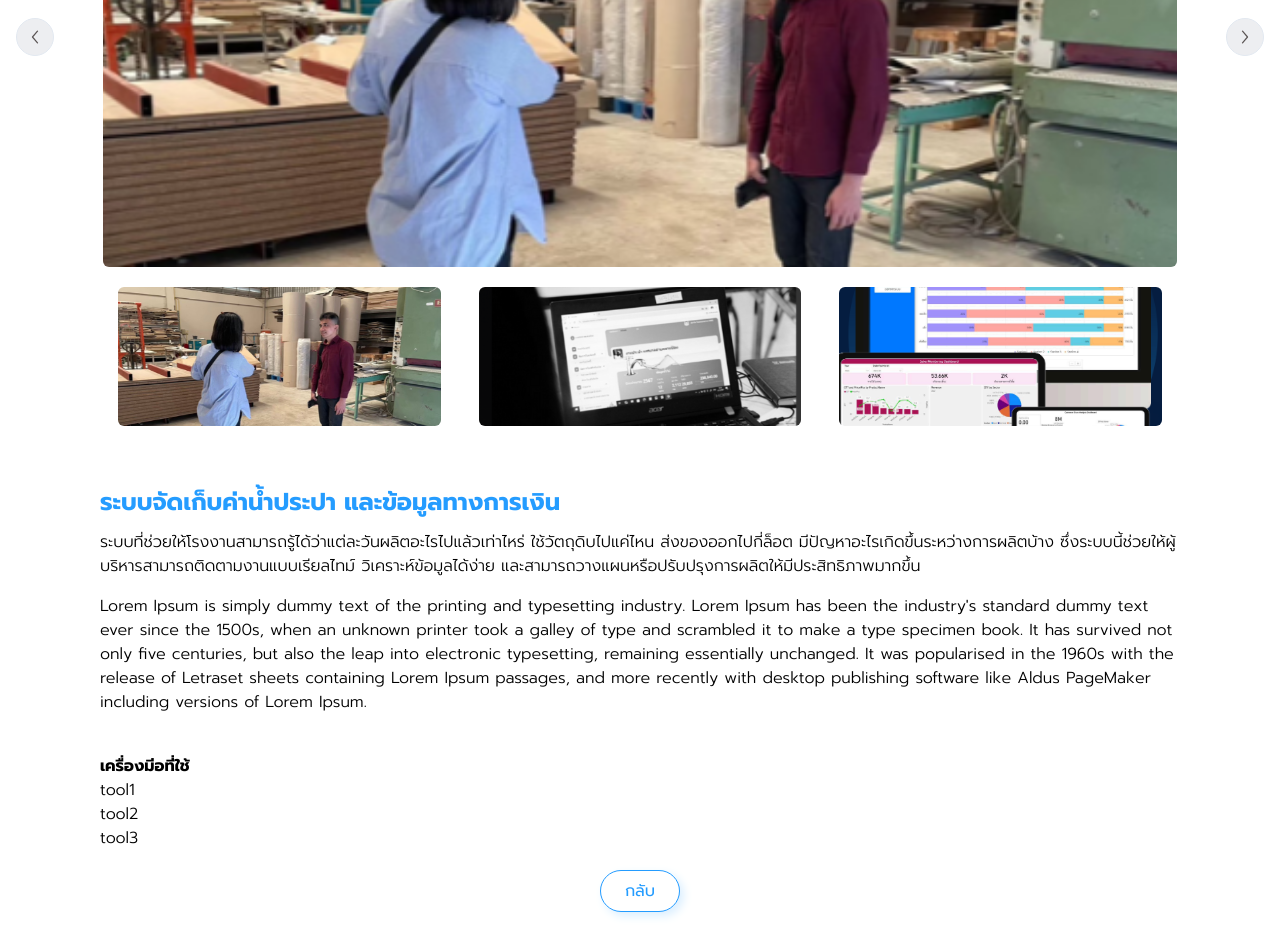
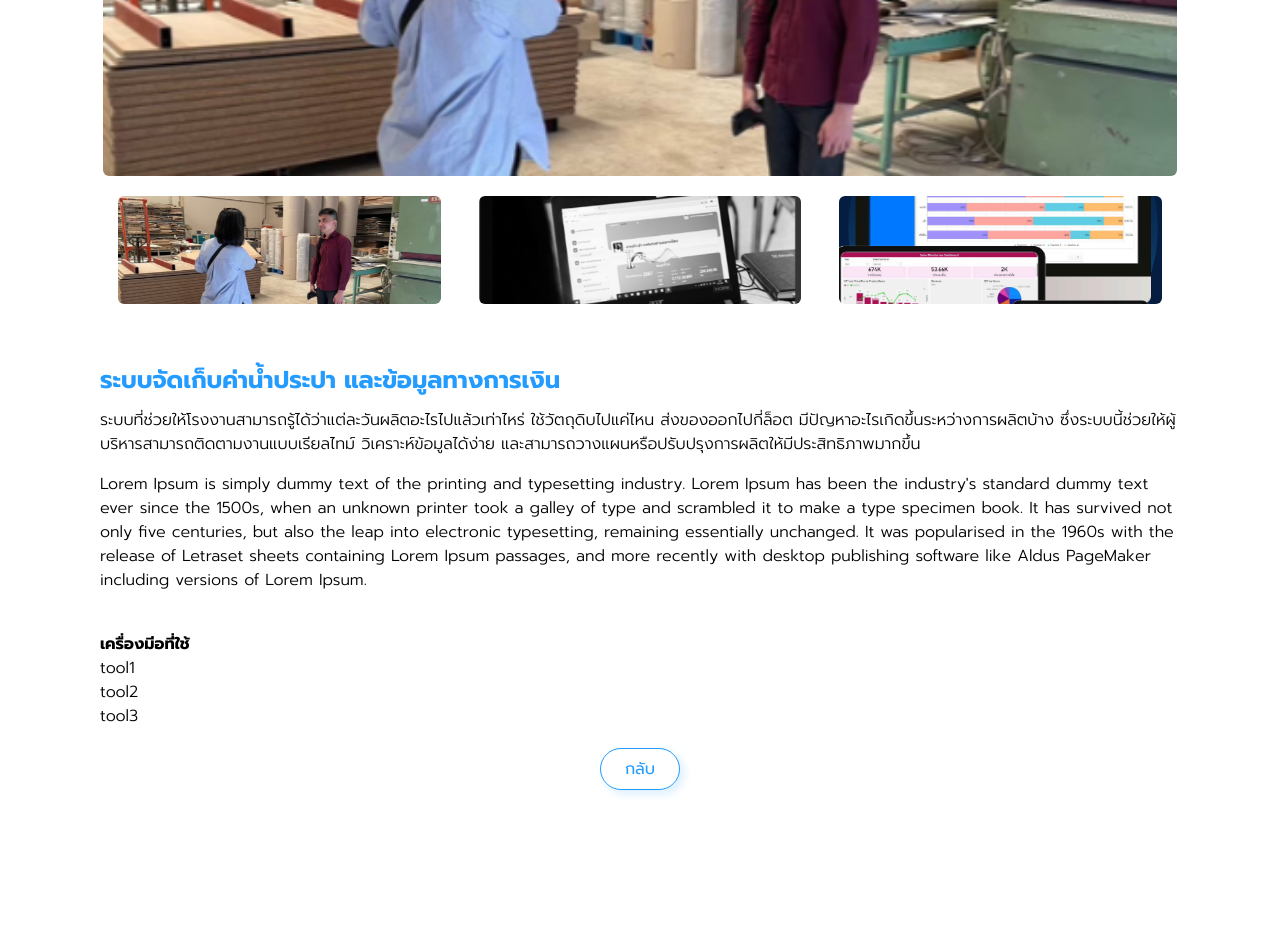
Before and after one commit to narawit101/website-datadorf, a Next.js app: page /productDetail/1 in a window 1280 px wide. Shown: the part 313-1265 px from the top of the page. After the commit the page ends 1143 px from the top, so only its background shows below. Built offline with nearby package versions, Linux system fonts and the light colour scheme.

Commit message:
test(productDetail,product):edit style

```diff
--- a/app/productDetail/[id]/page.tsx
+++ b/app/productDetail/[id]/page.tsx
@@ -24,9 +24,9 @@ export default function ProductDetailPage() {
     }
 
     return (
-        <div className="px-2 py-10 lg:py-10 lg:pt-30 pt-20 md:pt-30 md:py-10">
+        <div className="px-2 py-10 lg:py-10 lg:pt-20 pt-20 md:pt-30 md:py-10">
 
-            <div className="relative w-full">
+            <div className="relative w-full ">
                 <Swiper
                     onSwiper={(swiper) => (mainSwiperRef.current = swiper)}
                     spaceBetween={10}
@@ -37,7 +37,7 @@ export default function ProductDetailPage() {
                 >
                     {product.images.map((img, index) => (
                         <SwiperSlide key={index}>
-                            <div className="aspect-video w-[90%] mx-auto overflow-hidden lg:aspect-21/9 md:aspect-21/9 md:w[90%] lg:w-[85%]">
+                            <div className="aspect-video w-[90%] mx-auto overflow-hidden lg:aspect-21/8 md:aspect-21/9 md:w[90%] lg:w-[85%]">
                                 <Image
                                     src={img}
                                     alt={`image${index}`}
@@ -55,7 +55,7 @@ export default function ProductDetailPage() {
                     className="
                                 absolute left-2 top-1/2 -translate-y-1/2
                                 bg-gray-200/70 backdrop-blur  p-2 rounded-full
-                                hover:border-[#249CFF] hover:border transition z-50 border border-[#E2E8F0] cursor-pointer
+                                hover:border-[#249CFF] hover:border transition z-20 border border-[#E2E8F0] cursor-pointer
                             "
                 >
                     <svg className='text-[#5B5555]' xmlns="http://www.w3.org/2000/svg" width="20" height="20" viewBox="0 0 24 24">
@@ -68,7 +68,7 @@ export default function ProductDetailPage() {
                     className="
                                 absolute right-2 top-1/2 -translate-y-1/2
                                 bg-gray-200/70 backdrop-blur  p-2 rounded-full
-                                hover:border-[#249CFF] hover:border transition z-50 border border-[#E2E8F0] cursor-pointer
+                                hover:border-[#249CFF] hover:border transition z-20 border border-[#E2E8F0] cursor-pointer
                             "
                 >
                     <svg className='text-[#5B5555]' xmlns="http://www.w3.org/2000/svg" width="20" height="20" viewBox="0 0 24 24">
@@ -76,9 +76,6 @@ export default function ProductDetailPage() {
                     </svg>
                 </button>
             </div>
-
-
-
 
             <div className='px-3 md:px-8 lg:px-23'>
                 <Swiper
@@ -91,7 +88,7 @@ export default function ProductDetailPage() {
                     className="mySwiper mt-5">
                     {product.images.map((img, index) => (
                         <SwiperSlide key={index}>
-                            <div className='aspect-21/9  w-[95%] mx-auto overflow-hidden lg:w-[90%] '>
+                            <div className='aspect-21/7  w-[95%] mx-auto overflow-hidden lg:w-[90%] '>
                                 <Image src={img} alt={`image${index}`}
                                     width={500}
                                     height={200}
@@ -104,9 +101,9 @@ export default function ProductDetailPage() {
             </div>
 
             <div className='mt-15 px-4 lg:px-23' >
-                <h1 className="text-xl font-bold mt-8 text-[#249CFF] lg:text-2xl">
+                <p className="text-xl font-bold mt-8 text-[#249CFF] lg:text-2xl">
                     {product.content}
-                </h1>
+                </p>
 
                 <div className='flex flex-col gap-4 font-light mt-3' >
                     {Array.isArray(product.title)
@@ -117,7 +114,7 @@ export default function ProductDetailPage() {
                     }
                 </div>
                 <div className='mt-10'>
-                    <h1 className='font-bold'>เครื่องมีอที่ใช้</h1>
+                    <p className='font-bold'>เครื่องมีอที่ใช้</p>
                     {product.tools?.map((tool, index) => (
                         <p key={index} className='font-light'>{tool}</p>
                     ))}
@@ -125,8 +122,8 @@ export default function ProductDetailPage() {
             </div>
 
             <div className='pt-5'>
-                <a href="/products" className='flex flex-row justify-center  ' ><h1 className='shadow-[4px_4px_10px_#DBEFFF] cursor-pointer p-2 bg-white px-6 rounded-full border border-[#249CFF] text-[#249CFF]'
-                >กลับ</h1></a>
+                <a href="/products" className='flex flex-row justify-center  ' ><p className='shadow-[4px_4px_10px_#DBEFFF] cursor-pointer p-2 bg-white px-6 rounded-full border border-[#249CFF] text-[#249CFF]'
+                >กลับ</p></a>
             </div>
         </div>
     )
--- a/app/products/page.tsx
+++ b/app/products/page.tsx
@@ -32,13 +32,13 @@ export default function page() {
     }
 
     return (
-        <div>
-            <div className='px-1 md:px-5 lg:px-10'>
-                <div className='p-6 flex flex-col '>
+        <div className='pt-20 md:pt-30 lg:pt-30'>
+            <div className='px-1.5 md:px-5 lg:px-10'>
+                <div className=' flex flex-col '>
                     <p className='lg:text-5xl text-[#249CFF] font-bold text-center text-4xl'>ผลงานของเรา</p>
-                    <p className='text-center text-sm font-light pt-6 lg:text-xl'>เราช่วยธุรกิจของคุณเปลี่ยนข้อมูลที่ซับซ้อนให้เป็นภาพรวมที่ชัดเจน ด้วยระบบ Business Intelligence, Data Visualization และ Dashboards <br />ที่ออกแบบมาเพื่อตอบโจทย์การตัดสินใจอย่างมีประสิทธิภาพ ชมตัวอย่างโซลูชันของเรา และค้นพบแนวทางใหม่ในการขับเคลื่อนธุรกิจด้วยข้อมูล</p>
+                    <p className='text-center text-sm font-light px-2 pt-6 lg:text-xl'>เราช่วยธุรกิจของคุณเปลี่ยนข้อมูลที่ซับซ้อนให้เป็นภาพรวมที่ชัดเจน ด้วยระบบ Business Intelligence, Data Visualization และ Dashboards ที่ออกแบบมาเพื่อตอบโจทย์การตัดสินใจอย่างมีประสิทธิภาพ ชมตัวอย่างโซลูชันของเรา และค้นพบแนวทางใหม่ในการขับเคลื่อนธุรกิจด้วยข้อมูล</p>
                 </div>
-                <div className='grid grid-cols-2 gap-2 p-2 pt-10 pb-30 md:gap-6 lg:grid-cols-3 lg:gap-15 '>
+                <div className='grid grid-cols-2 gap-2 p-2 pt-10 mt-20 pb-30 md:gap-6 lg:grid-cols-3 lg:gap-15 lg '>
                     {currentItem.map((item, index) => {
 
                         return (
```
